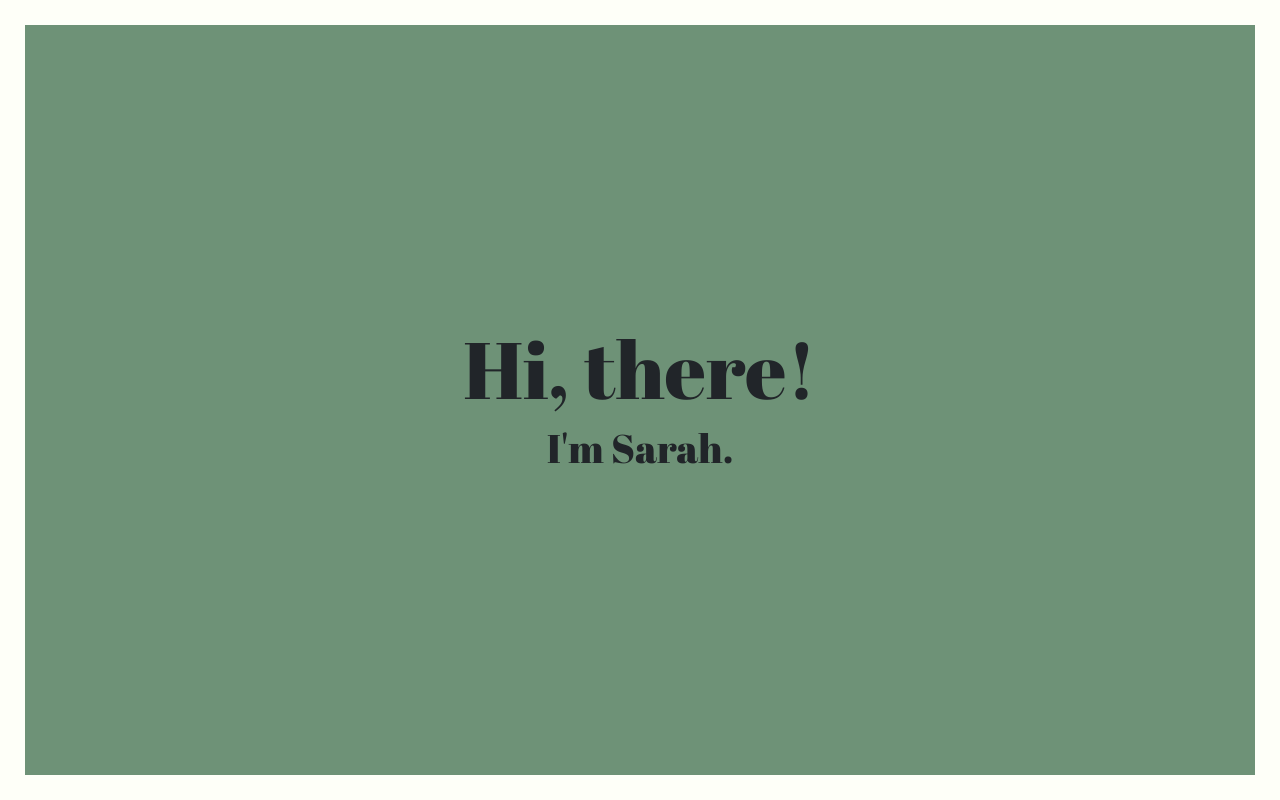
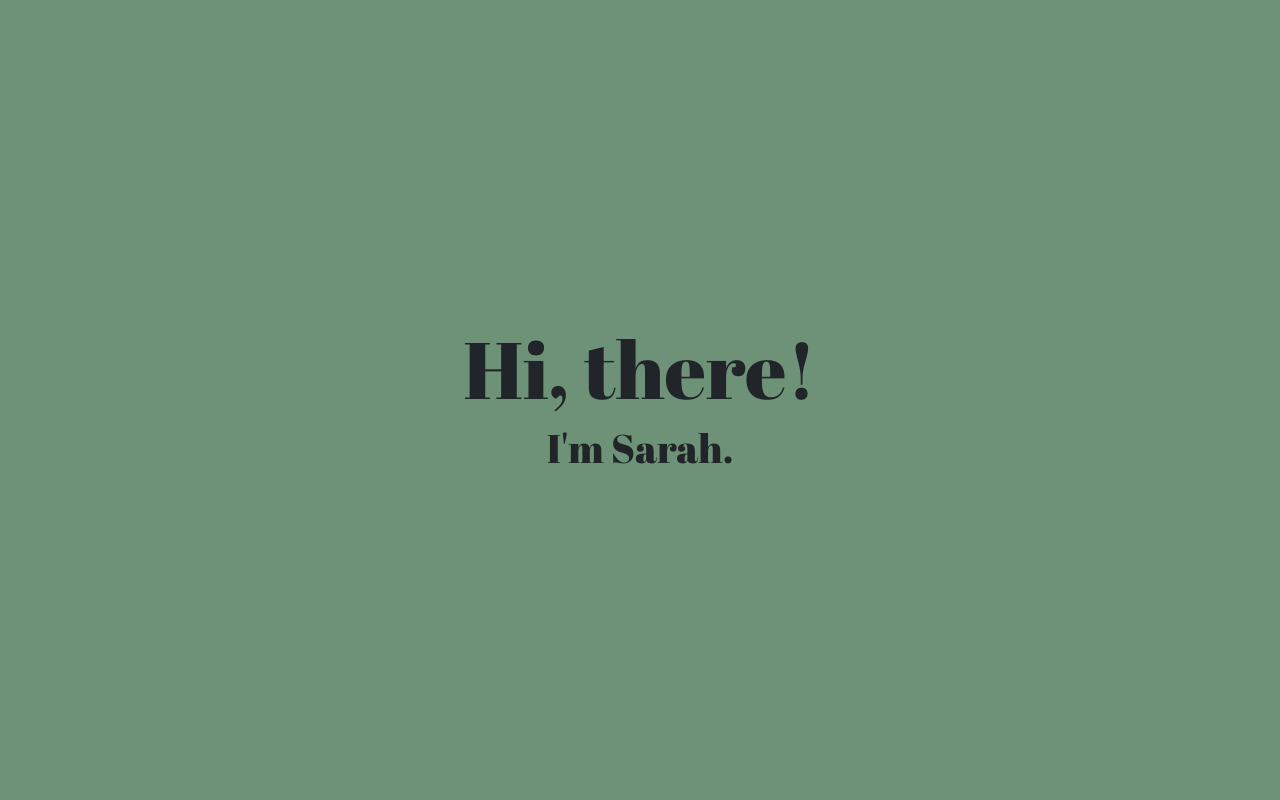
Before and after one commit to SKeenan07/resume, a plain HTML site: page index.html in a window 1280 px wide. Shown: the top 800 px of the page. Drawn offline with nearby package versions, Linux system fonts and the light colour scheme.

Commit message:
Update styles.css

```diff
--- a/styles.css
+++ b/styles.css
@@ -40,10 +40,10 @@ h1, h2, h3, h4, h5, h6 {
 .cream-background {
 	background-color: #fefff8;
 }
-.cream-border {
+.green-border {
 	border: 25px;
 	border-style: solid;
-	border-color: #fefff8;
+	border-color: #6e9277;
 }
 .card-header {
 	background-color: #6e9277;
@@ -51,3 +51,6 @@ h1, h2, h3, h4, h5, h6 {
 .card-body, .card-footer {
 	background-color: #fefff8;
 }
+.col-md-6, .col-md-4 {
+	padding-bottom: 20px;
+}
```
